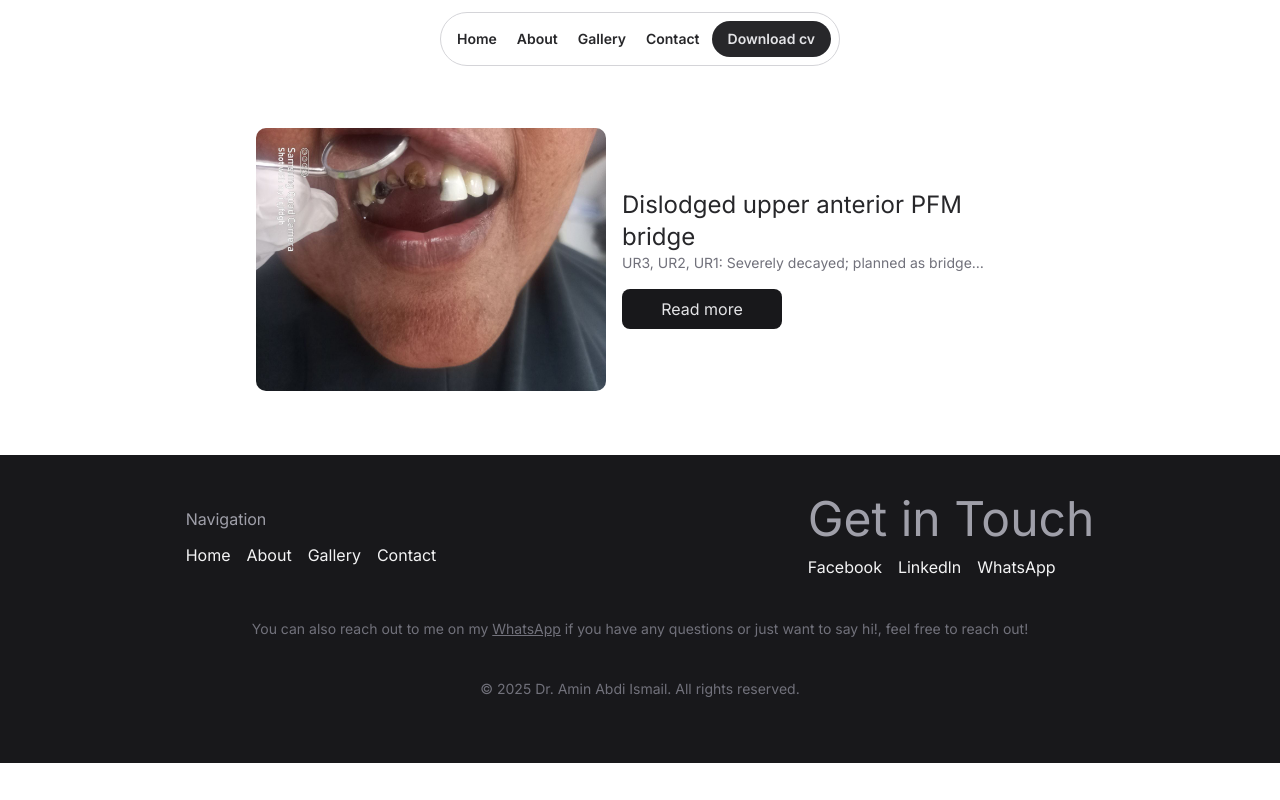
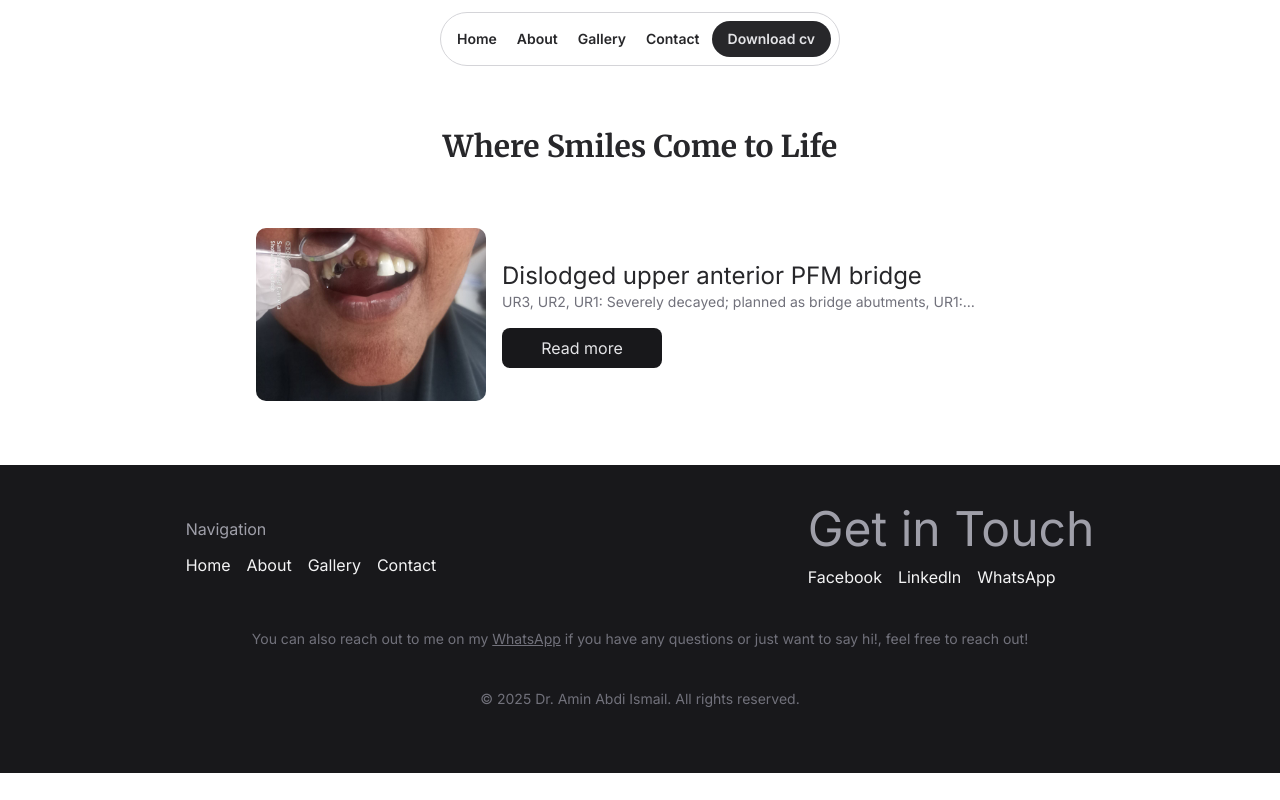
Before and after one commit to Ismaaciil-abdi/Dr-Amin-portfolio, a Next.js app: page /gallery in a window 1280 px wide. Built offline with nearby package versions, Linux system fonts and the light colour scheme.

Commit message:
second fix

```diff
--- a/src/app/about/page.tsx
+++ b/src/app/about/page.tsx
@@ -6,6 +6,7 @@ import Gradution from "@/assets/gradution.jpeg";
 import LetterCv from "@/assets/letter-cv.png";
 import Links from "@/components/links";
 import { BackgroundEduc } from "@/components/background";
+import { url } from "inspector";
 export default function About() {
   return (
     <main className="container pt-32 mb-16 max-w-3xl mx-auto">
@@ -17,20 +18,27 @@ export default function About() {
         transition={{ duration: 0.6 }}
       >
         <div className="flex flex-col gap-5 px-5 md:grid md:grid-cols-4 md:grid-rows-4 md:gap-4 mx-w-5xl mx-auto">
-          <motion.div
-            whileHover={{ rotate: 2 }}
-            transition={{ type: "spring", stiffness: 300 }}
-            className="col-span-2 row-span-2 rounded-lg shadow-md bg-white border hover:bg-indigo-400"
-          >
+          <div className="col-span-2 row-span-2 rounded-lg mesh-gradient">
             <div className="p-3">
-              <div className="size-10 rounded-md mb-5"></div>
+              <div className="flex items-center gap-2">
+                <div className="size-12 bg-white rounded-full shadow-lg"></div>
+                <div>
+                  <h1 className="text-zinc-900 text-lg font-semibold -mb-0.5">
+                    Amin Abdi
+                  </h1>
+                  <p className="font-light text-sm text-zinc-600 -mt-0.5">
+                    username
+                  </p>
+                </div>
+              </div>
+              <hr className="mb-5 mt-5" />
               <p>
                 Hi, I&apos;m Amin Abdi Ismail, a 23-year-old dentist from
                 Borama. to find out more about me scroll down.
               </p>
             </div>
-          </motion.div>
-          <div className="col-span-2 row-span-3 col-start-1 row-start-3 bg-zinc-900 rounded-lg ">
+          </div>
+          <div className="col-span-2 row-span-3 col-start-1 row-start-3 bg-radial-[at_50%_75%] from-zinc-700 to-zinc-900 to-75% rounded-lg ">
             <div className="flex flex-col items-center p-5 mt-5">
               <Image
                 src={LetterCv}
@@ -64,7 +72,7 @@ export default function About() {
             />
           </div>
           <div className="col-span-2 col-start-3 row-start-5 bg-zinc-900 rounded-lg">
-            <div className="p-5">
+            <div className="p-5 flex justify-center">
               <Links />
             </div>
           </div>
--- a/src/app/contact/page.tsx
+++ b/src/app/contact/page.tsx
@@ -52,8 +52,8 @@ export default function Contact() {
               <Image
                 src={link.icon.src}
                 alt={link.alt}
-                width={20}
-                height={20}
+                width={25}
+                height={25}
               />
             </Link>
           ))}
--- a/src/app/gallery/page.tsx
+++ b/src/app/gallery/page.tsx
@@ -1,19 +1,30 @@
+"use client";
+import { motion } from "framer-motion";
 import Image from "next/image";
 import case1Bf from "@/assets/showcase/case1bf_1.jpeg";
 import Link from "next/link";
 
 export default function Gallery() {
   return (
-    <main className="container pt-32 mb-16 max-w-3xl mx-auto">
-      <div className="px-4  md:px-8 lg:px-0 flex flex-col md:flex-row items-center gap-4">
+    <motion.main
+      initial={{ filter: "blur(10px)", opacity: 0, y: 20 }}
+      whileInView={{ filter: "blur(0)", opacity: 1, y: 0 }}
+      viewport={{ once: true }}
+      transition={{ duration: 0.6 }}
+      className="container pt-32 mb-16 max-w-3xl mx-auto"
+    >
+      <h1 className="text-2xl md:text-3xl font-bold text-center mb-8 font-serif">
+        Where Smiles Come to Life
+      </h1>
+      <div className="px-4 mt-16 md:px-8 lg:px-0 flex flex-col md:flex-row items-center gap-4">
         <Image
-          className="rounded-lg"
+          className="rounded-lg w-full md:w-[230px]"
           src={case1Bf}
           alt="Case one before"
-          width={350}
-          height={350}
+          width={200}
+          height={200}
         />
-        <div className="text-center md:text-left">
+        <div className="flex flex-col justify-center md:text-left">
           <h1 className="text-lg md:text-2xl">
             Dislodged upper anterior PFM bridge
           </h1>
@@ -29,6 +40,6 @@ export default function Gallery() {
           </Link>
         </div>
       </div>
-    </main>
+    </motion.main>
   );
 }
--- a/src/app/globals.css
+++ b/src/app/globals.css
@@ -21,6 +21,16 @@
   }
   .Links {
     @apply  flex items-center justify-center gap-4 hover:scale-105 transition-transform duration-300 opacity-15;
+  }
+  .mesh-gradient {
+    background-image:
+      radial-gradient(at 40% 20%, hsla(28,100%,74%,1) 0px, transparent 50%),
+      radial-gradient(at 80% 0%, hsla(189,100%,56%,1) 0px, transparent 50%),
+      radial-gradient(at 0% 50%, hsla(355,100%,93%,1) 0px, transparent 50%),
+      radial-gradient(at 80% 50%, hsla(340,100%,76%,1) 0px, transparent 50%),
+      radial-gradient(at 0% 100%, hsla(22,100%,77%,1) 0px, transparent 50%),
+      radial-gradient(at 80% 100%, hsla(242,100%,70%,1) 0px, transparent 50%),
+      radial-gradient(at 0% 0%, hsla(343,100%,76%,1) 0px, transparent 50%);
   }
 
 }
--- a/src/components/ui/timeline.tsx
+++ b/src/components/ui/timeline.tsx
@@ -29,7 +29,7 @@ export const Timeline = ({ data }: { data: TimelineEntry[] }) => {
 
   return (
     <div className="w-full bg-white  font-sans md:px-10" ref={containerRef}>
-      <p className="text-3xl mt-12 mb-5 text-center md:text-left font-semibold">
+      <p className="text-3xl pt-20 mb-5 md:mb-0 text-center md:text-left font-semibold font-serif">
         Lets know each other
       </p>
       <div ref={ref} className="relative max-w-7xl mx-auto pb-20">
--- a/src/sections/aboutMe.tsx
+++ b/src/sections/aboutMe.tsx
@@ -80,8 +80,8 @@ export default function AboutMe() {
                   <Image
                     src={link.icon.src}
                     alt={link.alt}
-                    width={20}
-                    height={20}
+                    width={25}
+                    height={25}
                   />
                 </Link>
               ))}
```
